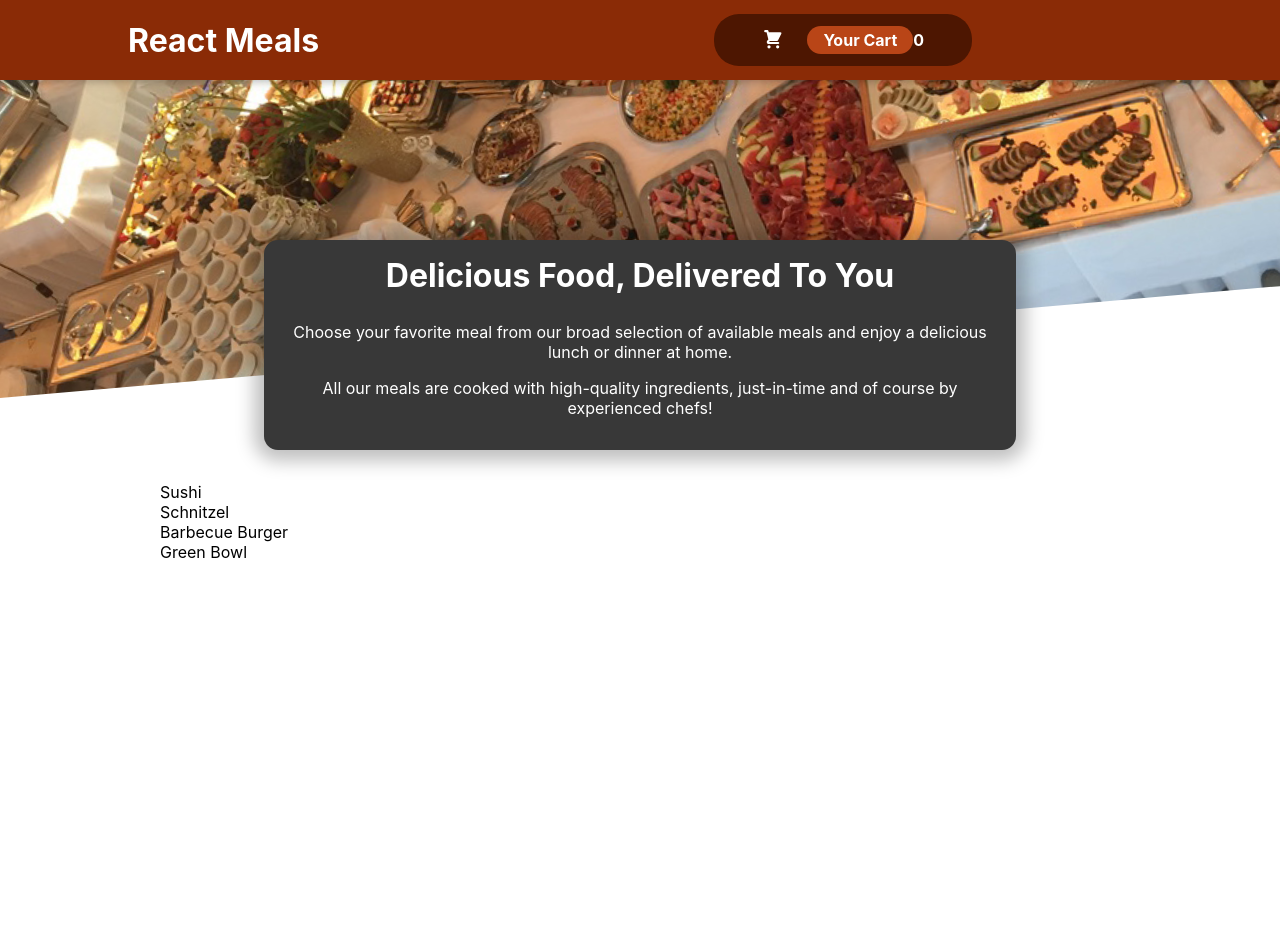
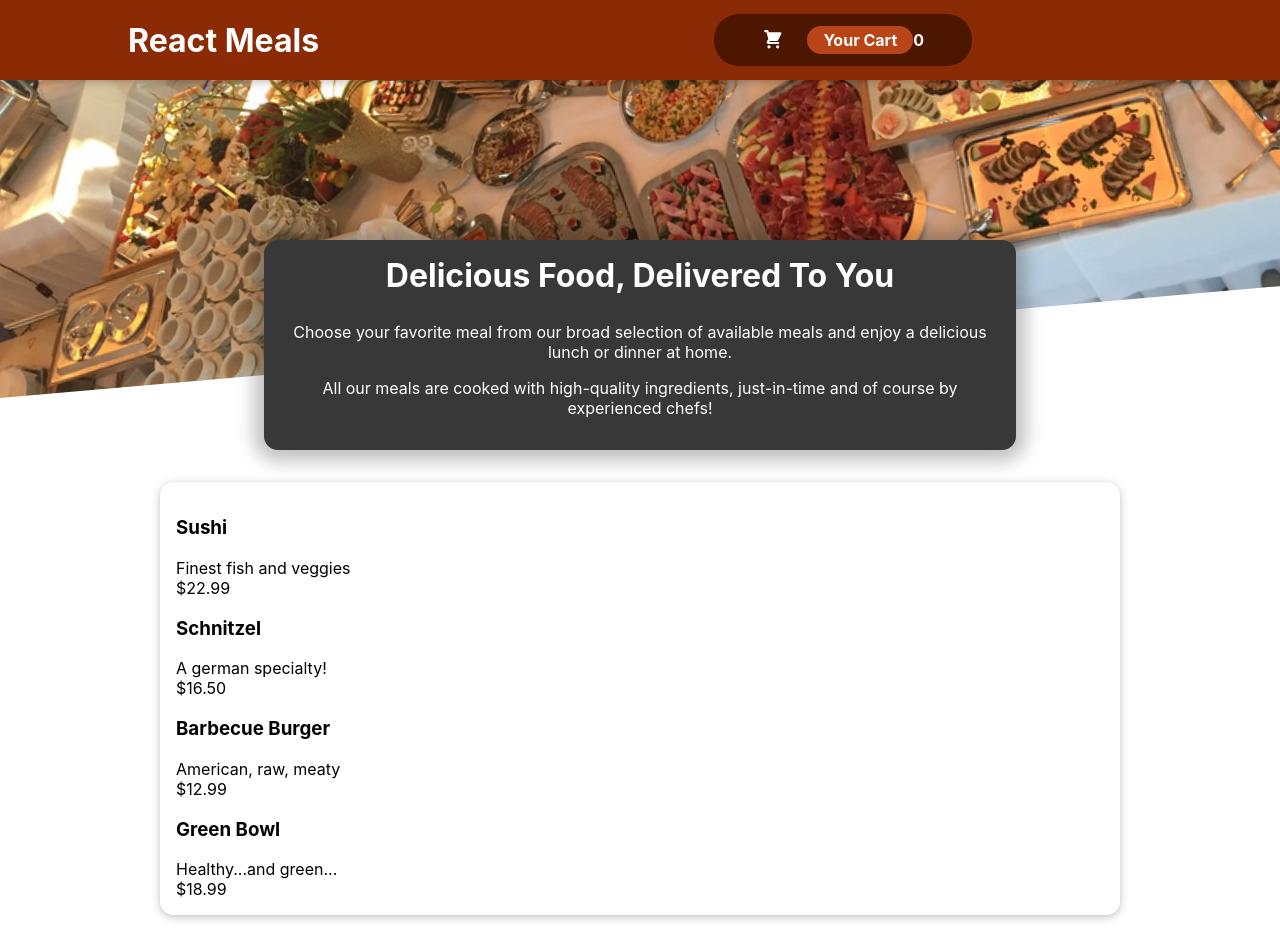
Before and after one commit to harisaini778/My-Restaurant-Website, a React (Create React App) app: page / in a window 1280 px wide. Before the commit the page ends 800 px from the top, so only its background shows below. Built offline with nearby package versions, Linux system fonts and the light colour scheme.

Commit message:
Added meal item folder,made the meal list item much more clear to read on the UI

```diff
--- a/src/components/Meals/AvailableMeals.js
+++ b/src/components/Meals/AvailableMeals.js
@@ -1,6 +1,6 @@
 import classes from "./AvailableMeals.module.css";
-
-
+import Card from "../UI/Card";
+import MealItem from "./MealItem/MealItem";
 const DUMMY_MEALS = [
   {
     id: 'm1',
@@ -29,13 +29,20 @@ const DUMMY_MEALS = [
 ];
 
 const AvailableMeals = () => {
+
     const mealsList = DUMMY_MEALS.map(meal =>
-        <li>{meal.name}</li>);
+        <MealItem key={meal.id}
+            name={meal.name}
+            description={meal.description}
+            price={meal.price} />);
+
     return (
         <section className={classes.meals}>
+            <Card>
             <ul className={classes["meals ul"]}>
                 {mealsList}
-            </ul>
+                </ul>
+            </Card>
        </section>
    )
 };
--- /dev/null
+++ b/src/components/Meals/MealItem/MealItem.js
@@ -0,0 +1,19 @@
+import classes from "./MealItem.module.css";
+const MealItem = (props) => {
+    const price =`$${props.price.toFixed(2)}`
+    return <li className={classes.meal}>
+        <div><h3>
+        {props.name}
+        </h3>
+            <div className={classes.description}>
+            {props.description}
+            </div>
+            <div className={classes.price}>
+            {price}
+            </div></div>
+        <div>
+
+        </div>
+    </li>
+};
+export default MealItem;
--- /dev/null
+++ b/src/components/UI/Card.js
@@ -0,0 +1,10 @@
+import classes from "./Card.module.css";
+
+const Card = (props) => {
+    return (
+        <div className={classes.card}>
+            {props.children}
+        </div>
+   );
+};
+export default Card;
--- /dev/null
+++ b/src/components/UI/Card.module.css
@@ -0,0 +1,6 @@
+.card {
+    padding: 1rem;
+    box-shadow: 0 2px 8px rgba(0, 0, 0, 0.25);
+    border-radius: 14px;
+    background-color: white;
+}
```
Also changed, not shown: src/components/Meals/MealItem/MealItem.module.css (added), src/components/Meals/MealItem/MealItemForm.js (added).
